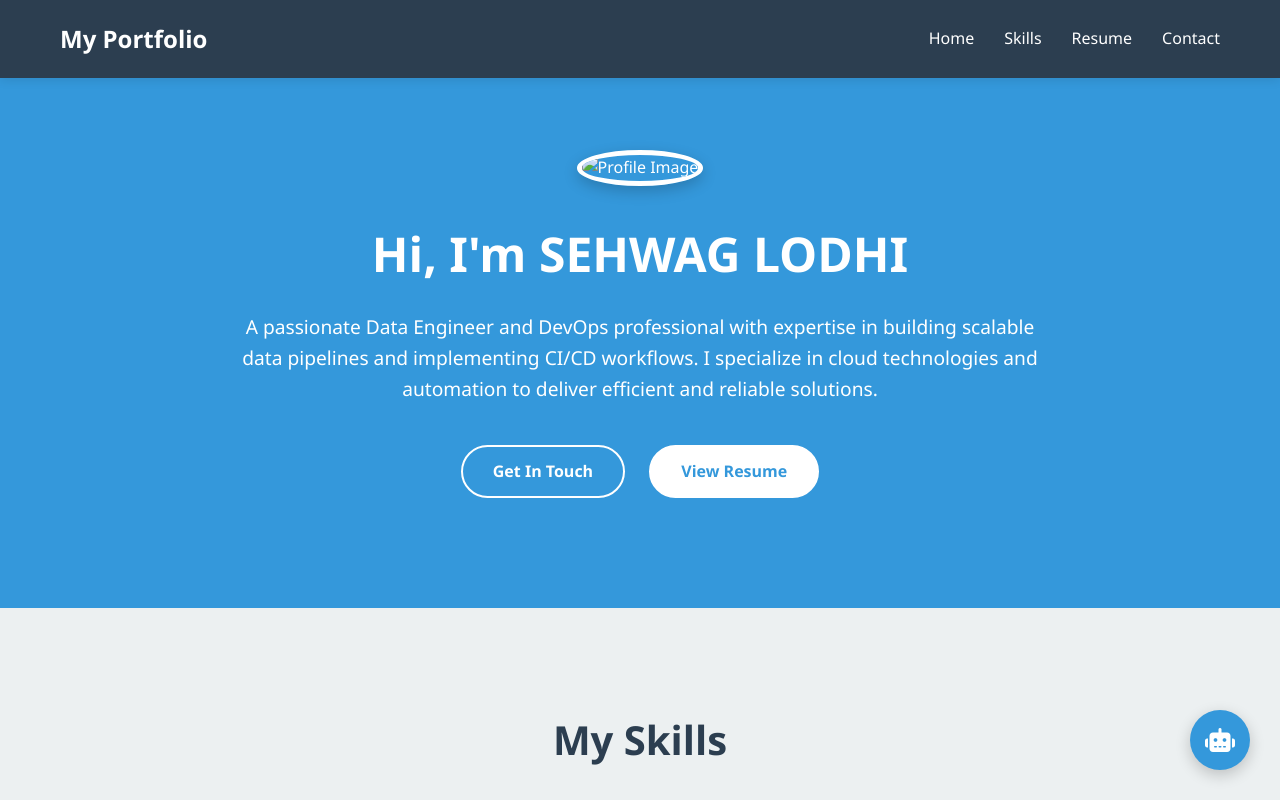
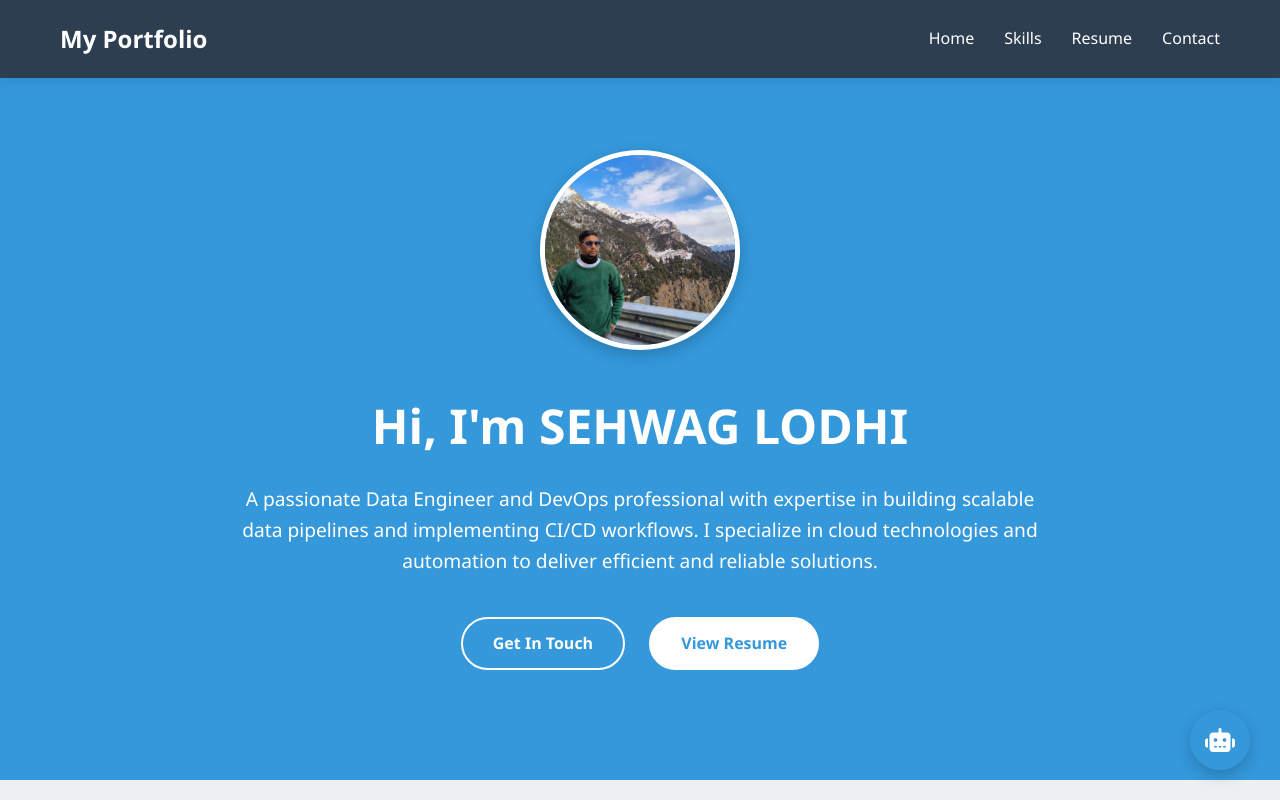
Before and after one commit to sehwaglodhi/PERSONAL_PORTFOLIO, a plain HTML site: page hello.html in a window 1280 px wide. Shown: the top 800 px of the page. Drawn offline with Linux system fonts and the light colour scheme.

Commit message:
Update hello.html

```diff
--- a/hello.html
+++ b/hello.html
@@ -467,7 +467,7 @@
 
     <section id="home">
         <div class="container">
-            <img src="MYIMG.jpeg.jpg" alt="Profile Image" class="profile-img">
+            <img src="MYIMG.jpeg" alt="Profile Image" class="profile-img">
             <h1>Hi, I'm SEHWAG LODHI</h1>
             <p>
                 A passionate Data Engineer and DevOps professional with expertise in building scalable data pipelines
```
